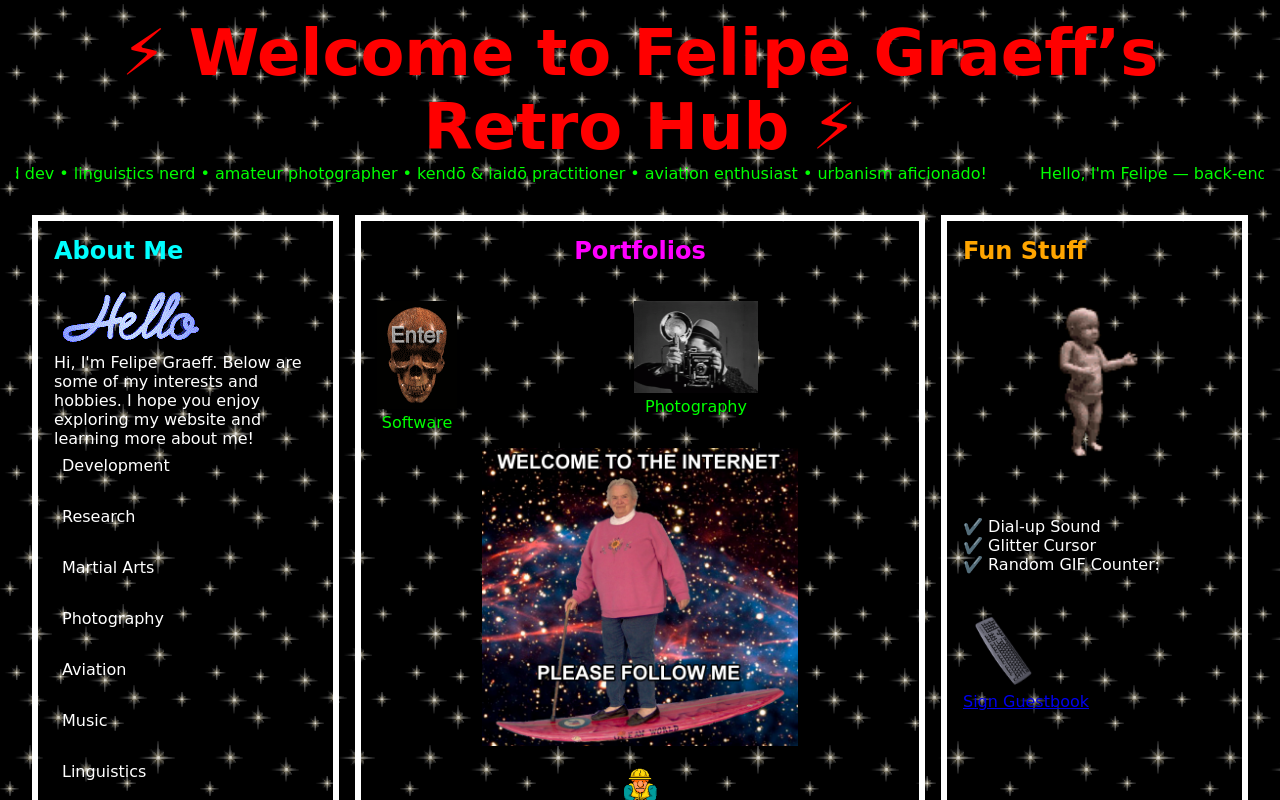
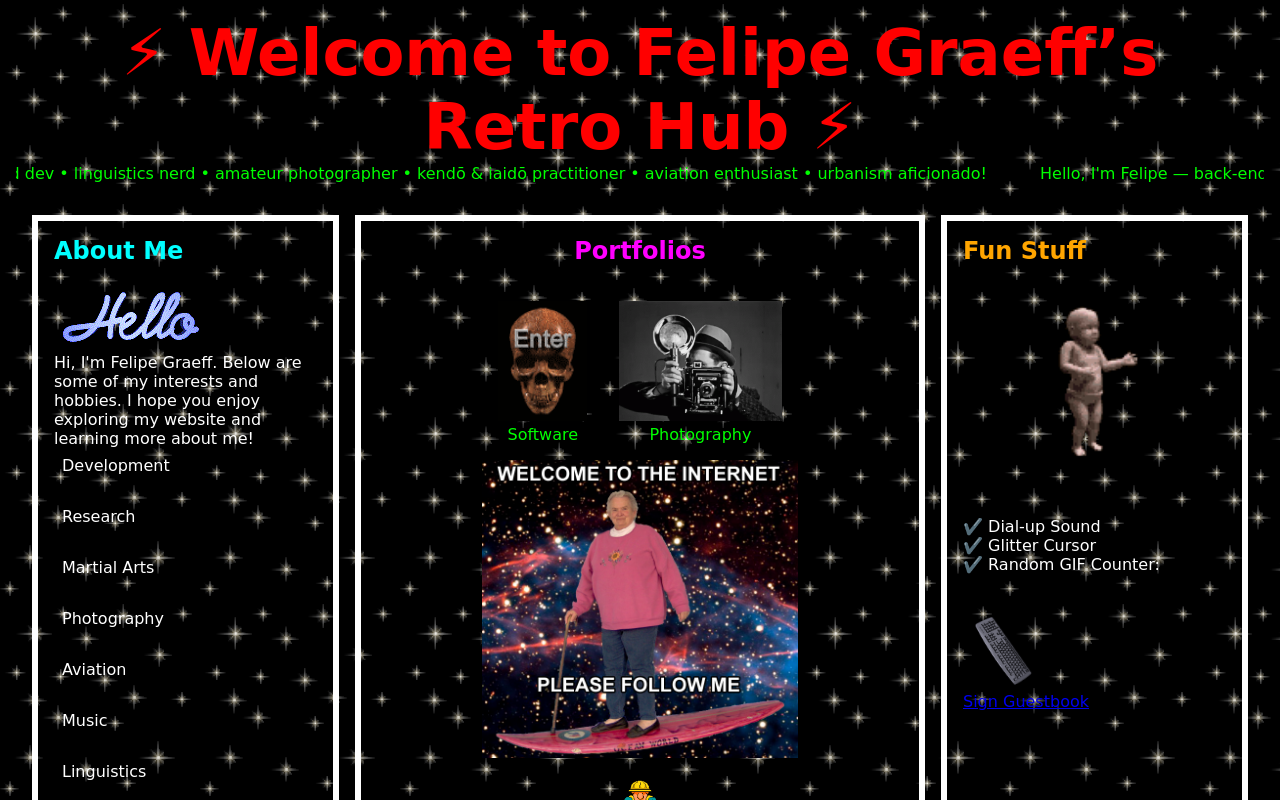
Before and after one commit to Fxlipe115/Fxlipe115.github.io, a React (Vite) app: page / in a window 1280 px wide. Shown: the top 800 px of the page. Built offline with nearby package versions, Linux system fonts and the light colour scheme.

Commit message:
Center portfolio thumbnails with consistent sizing
Constrain skull/camera thumbnails to equal height and drop the fragile
inline width="30%" so the pair no longer fills the column, letting
justify-content: center actually center them under the heading.

```diff
--- a/src/App.css
+++ b/src/App.css
@@ -100,6 +100,10 @@ body, html {
   text-decoration: none;
   text-align: center;
 }
+.portfolio-links img {
+  height: 120px;
+  width: auto;
+}
 .construction {
   display: block;
   margin: 1rem auto 0;
--- a/src/PortalsPanel.jsx
+++ b/src/PortalsPanel.jsx
@@ -24,7 +24,7 @@ export default function PortalsPanel() {
           target="_blank"
           rel="noreferrer"
         >
-          <img src={camera} alt="Enter Photo" width="30%" />
+          <img src={camera} alt="Enter Photo" />
           <br />
           <span>Photography</span>
         </a>
```
